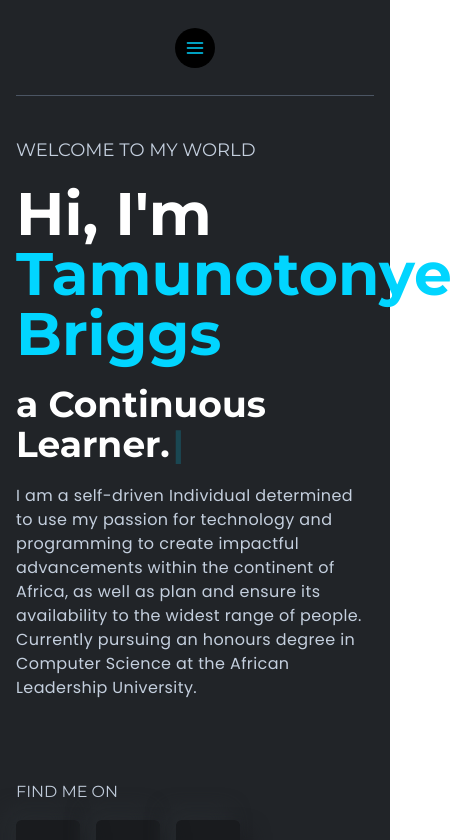
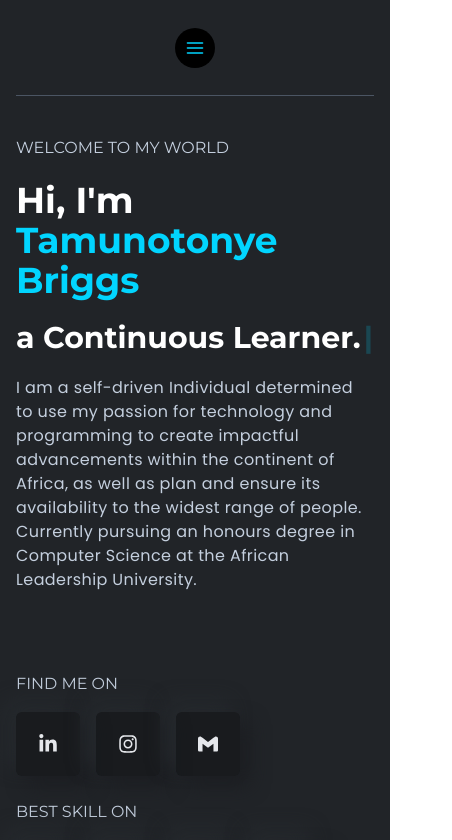
Before and after one commit to TammyBriggs/Personal-Portfolio, a React (Create React App) app in the folder client/: page / in a window 390 px wide. Shown: the top 840 px of the page, 452 px wide, since content can reach past the window. Built offline with nearby package versions, Linux system fonts and the light colour scheme.

Commit message:
Responsiveness fixed

```diff
--- a/client/src/components/banner/LeftBanner.js
+++ b/client/src/components/banner/LeftBanner.js
@@ -13,11 +13,11 @@ const LeftBanner = () => {
   return (
     <div className="w-full lgl:w-1/2 flex flex-col gap-20">
       <div className="flex flex-col gap-5">
-        <h4 className=" text-lg font-normal">WELCOME TO MY WORLD</h4>
-        <h1 className="text-6xl font-bold text-white">
+        <h4 className=" text-lg font-normal sm:text-base md:text-lg lg:text-xl xl:text-2xl">WELCOME TO MY WORLD</h4>
+        <h1 className="text-6xl font-bold text-white sm:text-4xl md:text-5xl lg:text-6xl xl:text-7xl">
           Hi, I'm <span className="text-designColor capitalize">Tamunotonye Briggs</span>
         </h1>
-        <h2 className="text-4xl font-bold text-white">
+        <h2 className="text-4xl font-bold text-white sm:text-3xl md:text-4xl lg:text-5xl xl:text-6xl">
           a <span>{text}</span>
           <Cursor
             cursorBlinking="false"
```
Also changed, not shown: 12 other files (tests, documents, lock files or other folders).
